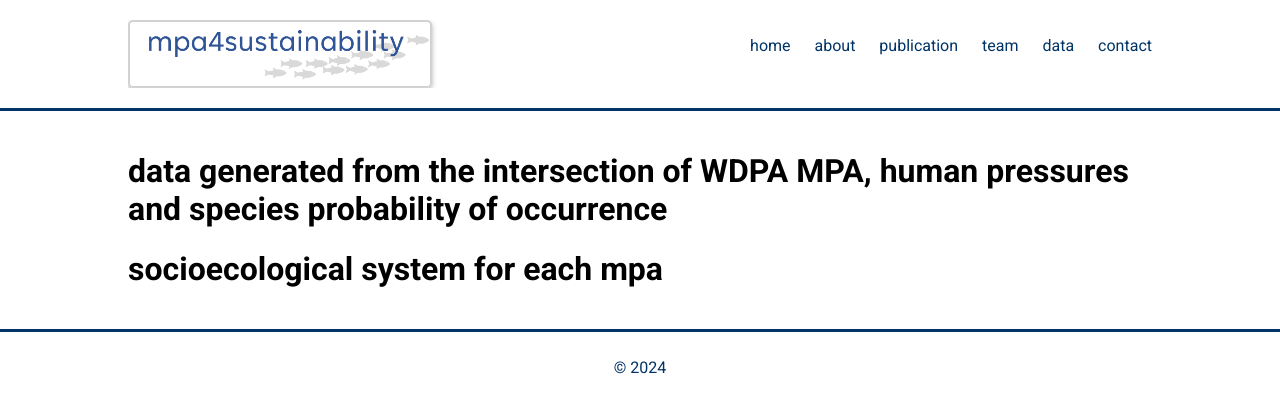
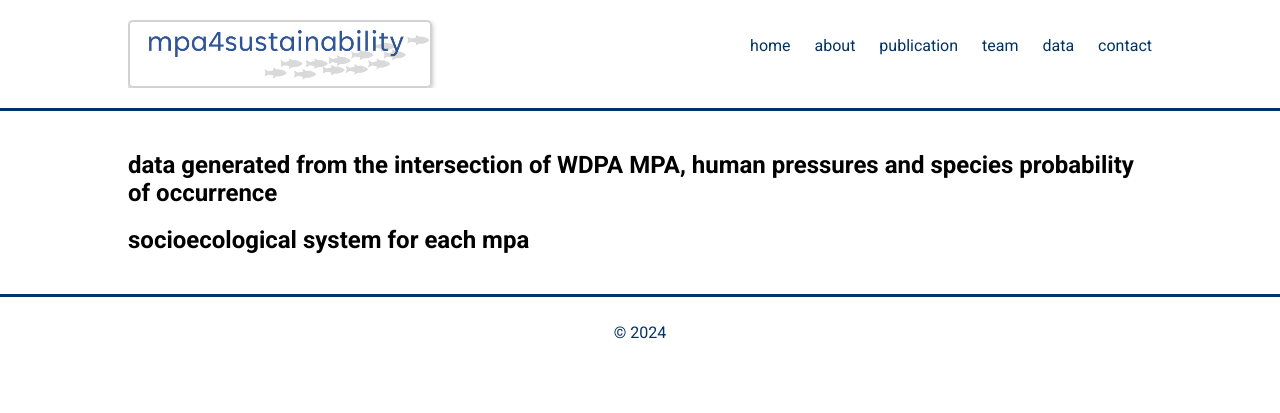
Before and after one commit to dlusseau/mpa4sustainability.github.io, a Jekyll site: the page built from public_data.md, in a window 1280 px wide. Shown: the top 413 px of the page. Built offline with Jekyll 4.4.1, drawn with Linux system fonts in a browser that asks for light colours.

```diff
--- a/public_data.md
+++ b/public_data.md
@@ -3,6 +3,6 @@ layout: page
 title: public data
 ---
 
-# data generated from the intersection of WDPA MPA, human pressures and species probability of occurrence
+## data generated from the intersection of WDPA MPA, human pressures and species probability of occurrence
 
-# socioecological system for each mpa
+## socioecological system for each mpa
```
